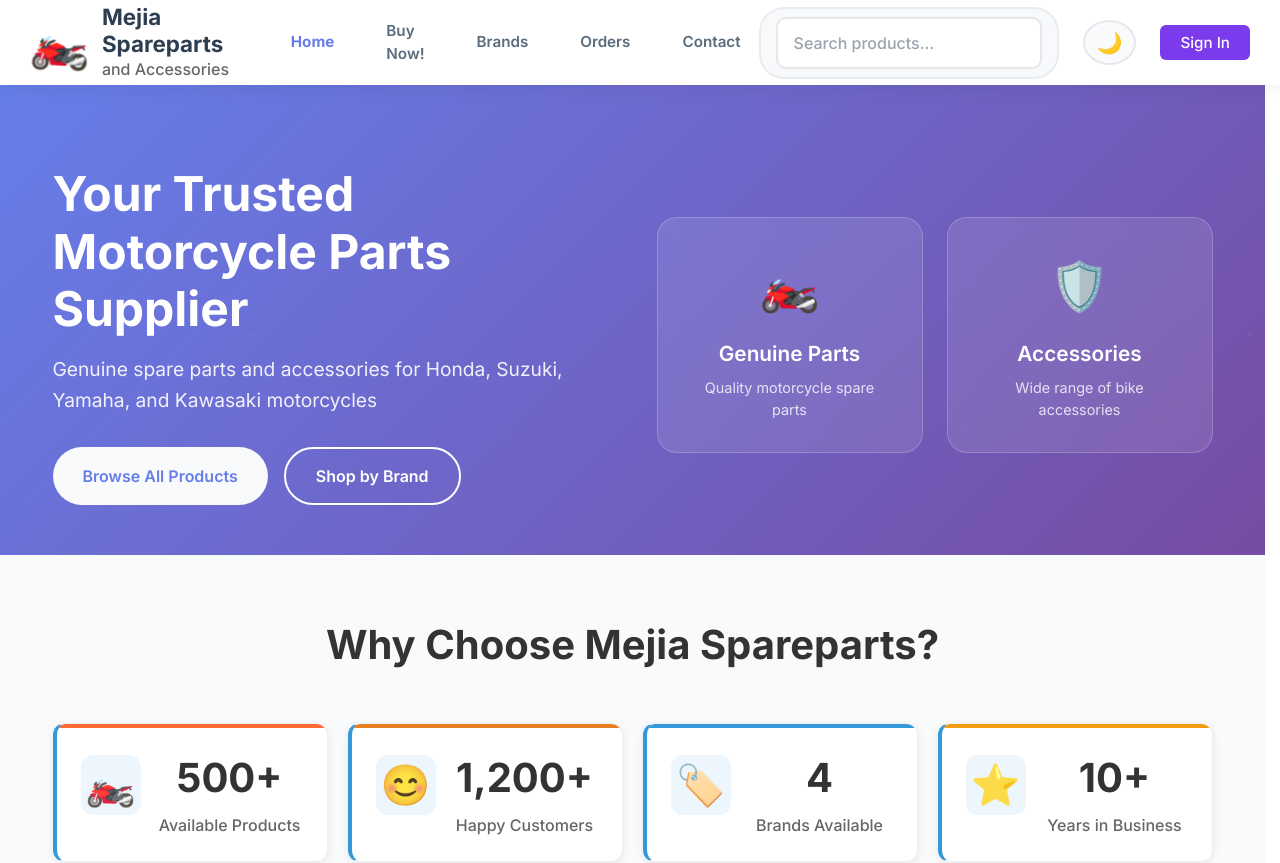
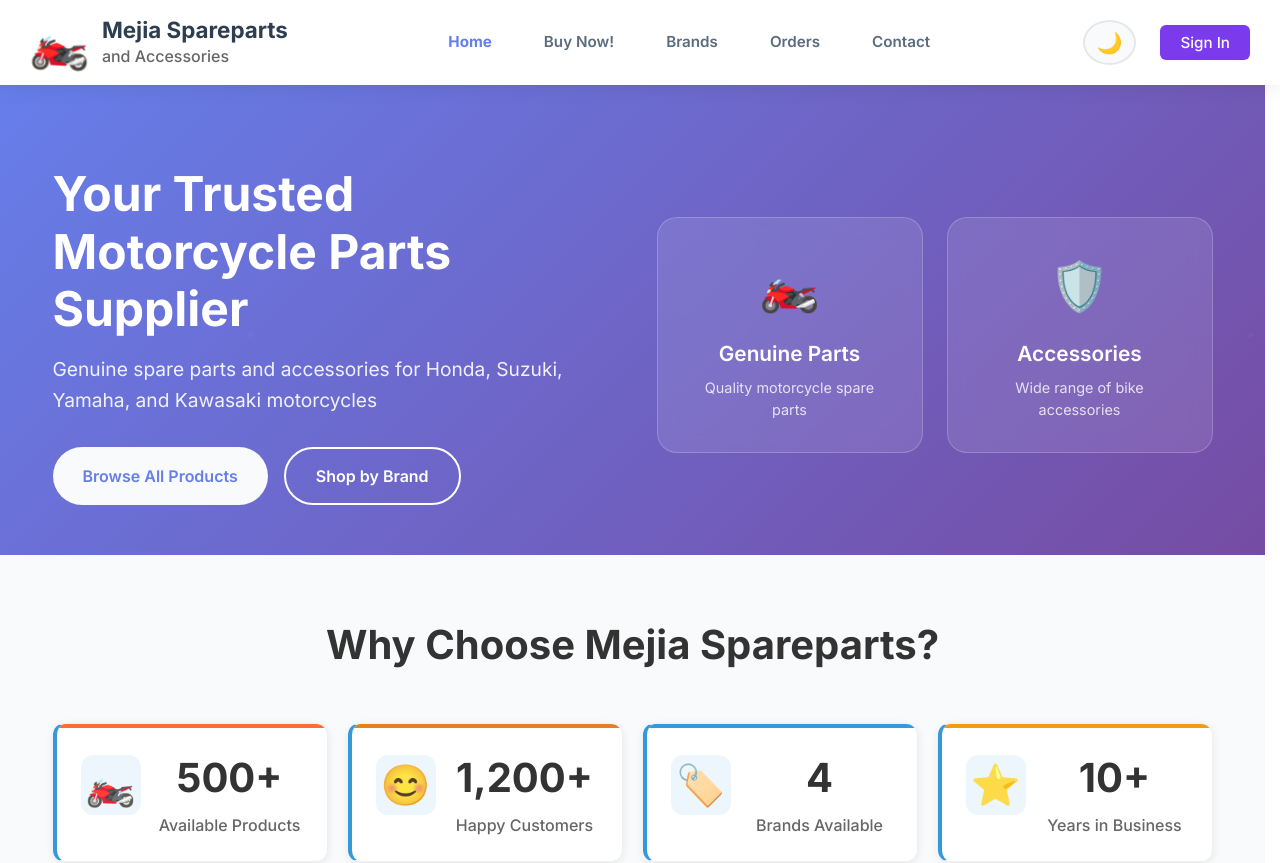
Before and after one commit to VoidnessRez/SIA-Project, a React (Vite) app in the folder project-sia/frontend/: page / in a window 1280 px wide. Shown: the top 863 px of the page. Built offline with nearby package versions, Linux system fonts and the light colour scheme; no server answers.

Commit message:
fix: remove header search bar from public pages

```diff
--- a/project-sia/frontend/src/components/header/Header.jsx
+++ b/project-sia/frontend/src/components/header/Header.jsx
@@ -78,13 +78,6 @@
         </nav>
 
         <div className="header-actions">
-          {location.pathname !== '/products' && (
-            <div className="search-box">
-              <input type="text" placeholder="Search products..." />
-              <button className="search-btn"></button>
-            </div>
-          )}
-
           {isAuthenticated() ? (
             <UserProfileDropdown
               firstName={user?.first_name || ''}
```
